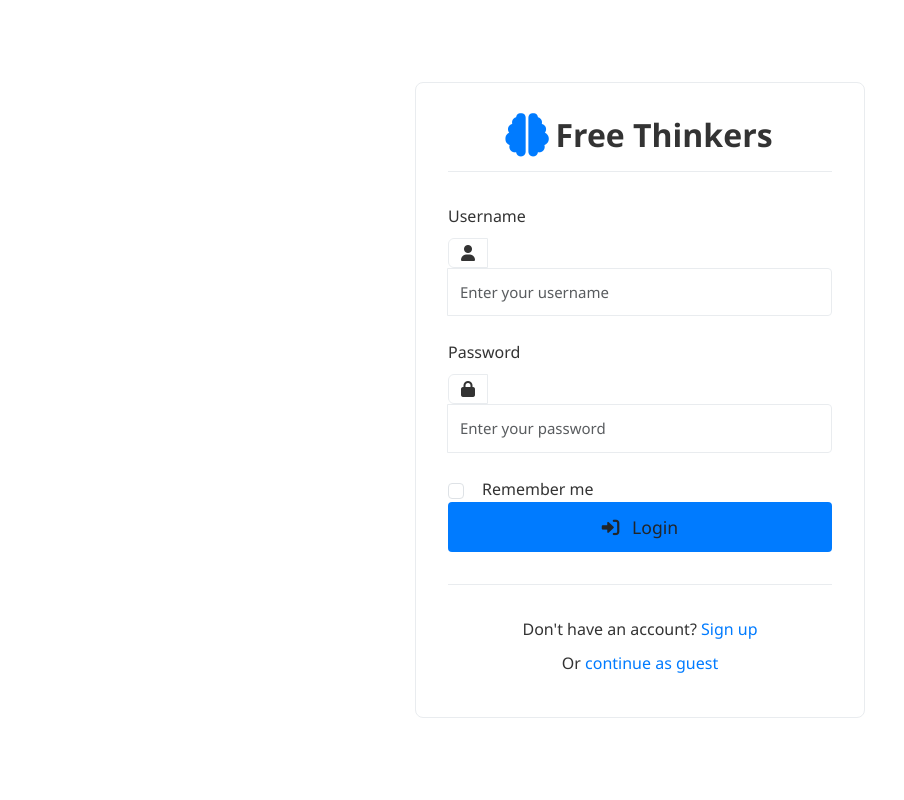
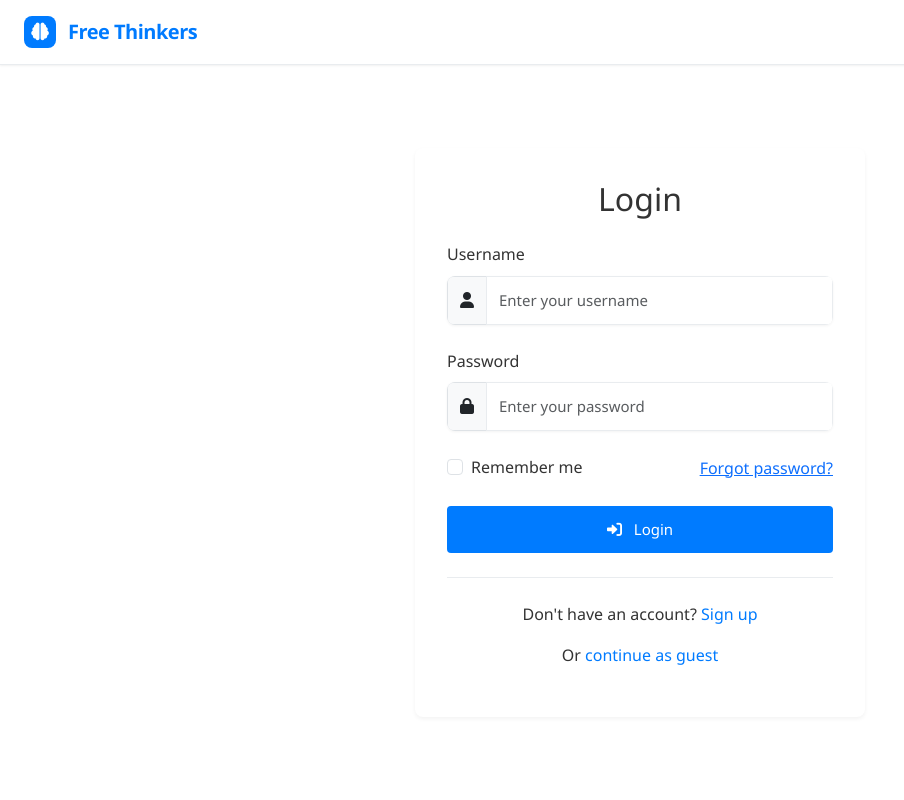
Before and after one commit to zeeshankhan1981/free-thinkers, a Flask app: page /login in a window 1280 px wide. Shown: the whole page, without its empty margins (0-904 px from the left). Run offline with Flask 3, Linux system fonts and the light colour scheme.

Commit message:
fix: Update login page to match app UI theme
- Add app header with blue branding to login page
- Match button styling with main app
- Use consistent color scheme and spacing
- Improve form layout and alignment
- Add proper dark mode styling
- Consistent error message styling

```diff
--- a/app/templates/login.html
+++ b/app/templates/login.html
@@ -7,169 +7,215 @@
     <link href="https://cdn.jsdelivr.net/npm/bootstrap@5.3.0/dist/css/bootstrap.min.css" rel="stylesheet">
     <link rel="stylesheet" href="https://cdnjs.cloudflare.com/ajax/libs/font-awesome/6.0.0/css/all.min.css">
     <link rel="stylesheet" href="{{ url_for('static', filename='css/base-styles.css') }}?v=0.2.1">
+    <link rel="stylesheet" href="{{ url_for('static', filename='css/components-styles.css') }}?v=0.2.1">
+    <link rel="stylesheet" href="{{ url_for('static', filename='css/layout-styles.css') }}?v=0.2.1">
     <link rel="stylesheet" href="{{ url_for('static', filename='css/auth.css') }}?v=0.2.0">
     <style>
         body {
             background-color: var(--bg-color);
             height: 100vh;
+            margin: 0;
+            padding: 0;
+            font-family: 'Segoe UI', Tahoma, Geneva, Verdana, sans-serif;
+            display: flex;
+            flex-direction: column;
+        }
+
+        .header {
+            display: flex;
+            justify-content: space-between;
+            align-items: center;
+            padding: 0.75rem 1.5rem;
+            background-color: white;
+            box-shadow: 0 1px 2px rgba(0,0,0,0.06);
+            z-index: 100;
+            transition: all 0.3s ease;
+            border-bottom: 1px solid var(--border-color);
+            height: 65px;
+        }
+
+        .dark-mode .header {
+            background-color: #1a1a1a;
+            border-bottom-color: #333333;
+        }
+
+        .header-title {
+            font-size: 1.25rem;
+            font-weight: 600;
+            margin: 0;
+            color: var(--primary-color);
+            letter-spacing: -0.5px;
+        }
+
+        .brand-container {
+            display: flex;
+            align-items: center;
+            gap: 0.75rem;
+        }
+
+        .logo {
             display: flex;
             align-items: center;
             justify-content: center;
-            margin: 0;
-            padding: 1rem;
+            width: 2rem;
+            height: 2rem;
+            border-radius: 8px;
+            background-color: var(--primary-color);
+            color: white;
+            font-size: 1.1rem;
         }
+
+        .app-container {
+            flex: 1;
+            padding: var(--spacing);
+            max-width: 1200px;
+            margin: 0 auto;
+            width: 100%;
+            display: flex;
+            flex-direction: column;
+            height: calc(100vh - 65px);
+            justify-content: center;
+            align-items: center;
+        }
+
         .login-container {
+            width: 100%;
             max-width: 450px;
+            padding: 2rem;
+            background-color: white;
+            border-radius: var(--border-radius);
+            box-shadow: 0 2px 4px rgba(0,0,0,0.05);
+            transition: all 0.3s ease;
+        }
+
+        .form-control {
+            border: 1px solid #e9ecef;
+            border-radius: var(--border-radius);
+            padding: 0.75rem 1rem;
+            font-size: 1rem;
+            transition: var(--transition);
             width: 100%;
-            padding: 2rem;
-            background-color: var(--bg-color);
-            border-radius: var(--border-radius);
-            box-shadow: var(--box-shadow);
-            border: 1px solid var(--border-color);
+            background-color: white;
+            color: #333;
+            min-height: initial;
         }
-        .brand {
-            display: flex;
-            align-items: center;
-            justify-content: center;
-            margin-bottom: 2rem;
-            padding-bottom: 1rem;
-            border-bottom: 1px solid var(--border-color);
+
+        .form-control:focus {
+            border-color: var(--primary-color);
+            box-shadow: 0 0 0 0.2rem rgba(0,123,255,0.25);
+            outline: none;
         }
-        .brand i {
-            font-size: 2.5rem;
-            margin-right: 0.5rem;
-            color: var(--primary-color);
-            animation: pulse 2s infinite;
+
+        .btn-primary {
+            background-color: var(--primary-color);
+            border-color: var(--primary-color);
+            transition: all 0.2s ease;
+            color: white;
+            font-weight: 500;
+            padding: 0.75rem 1.25rem;
         }
-        .brand h1 {
-            font-size: 2rem;
-            margin: 0;
-            color: var(--text-color);
-            font-weight: 600;
+
+        .btn-primary:hover,
+        .btn-primary:active,
+        .btn-primary:focus {
+            background-color: var(--primary-hover) !important;
+            border-color: var(--primary-hover) !important;
+            box-shadow: 0 2px 5px rgba(0,0,0,0.1) !important;
+            color: white !important;
+            opacity: 1 !important;
+            transform: translateY(-1px);
         }
-        .login-content {
-            margin-top: 2rem;
-        }
+
         .form-group {
             margin-bottom: 1.5rem;
         }
+
         .form-group label {
+            display: block;
+            margin-bottom: 0.5rem;
             font-weight: 500;
             color: var(--text-color);
         }
-        .input-group {
-            position: relative;
-        }
-        .input-group-text {
-            background-color: var(--input-bg);
-            border-color: var(--border-color);
-            color: var(--text-color);
-            width: 40px;
-            text-align: center;
-        }
-        .form-control {
-            background-color: var(--input-bg);
-            border-color: var(--border-color);
-            color: var(--text-color);
-            padding-left: 1.5rem;
-        }
-        .form-control:focus {
-            border-color: var(--primary-color);
-            box-shadow: 0 0 0 0.2rem rgba(var(--primary-rgb), 0.25);
-        }
-        .btn-login {
-            width: 100%;
-            padding: 0.75rem;
-            font-size: 1.1rem;
-            font-weight: 500;
+
+        .form-check-input:checked {
             background-color: var(--primary-color);
             border-color: var(--primary-color);
-            transition: all 0.2s ease;
         }
-        .btn-login:hover {
-            background-color: var(--primary-hover);
-            border-color: var(--primary-hover);
-            transform: translateY(-1px);
-        }
-        .btn-login i {
-            margin-right: 0.5rem;
-        }
-        .form-footer {
-            margin-top: 2rem;
+
+        .login-links {
+            margin-top: 1.5rem;
             padding-top: 1.5rem;
             border-top: 1px solid var(--border-color);
             text-align: center;
         }
-        .form-footer p {
-            margin: 0.5rem 0;
-            color: var(--text-muted);
-        }
-        .form-footer a {
+
+        .login-links a {
             color: var(--primary-color);
             text-decoration: none;
             font-weight: 500;
+            transition: all 0.2s ease;
         }
-        .form-footer a:hover {
+
+        .login-links a:hover {
             color: var(--primary-hover);
             text-decoration: underline;
         }
-        .login-options {
-            margin-top: 1.5rem;
+
+        .login-error {
+            padding: 0.75rem 1rem;
+            background-color: #f8d7da;
+            color: #721c24;
+            border-radius: var(--border-radius);
+            margin-bottom: 1.5rem;
+            border-left: 4px solid #f5c6cb;
         }
-        .checkbox-group {
-            display: flex;
-            align-items: center;
-            gap: 0.5rem;
-        }
-        .checkbox-group label {
-            color: var(--text-color);
-        }
-        .login-error {
-            margin-top: 1rem;
-            padding: 1rem;
-            border-radius: var(--border-radius);
-            background-color: var(--error-bg);
-            border: 1px solid var(--error-color);
-            color: var(--error-color);
-        }
-        @keyframes pulse {
-            0% { transform: scale(1); }
-            50% { transform: scale(1.1); }
-            100% { transform: scale(1); }
-        }
+
         /* Dark mode styles */
         .dark-mode {
-            background-color: var(--dark-bg);
+            background-color: var(--bg-color);
         }
+
         .dark-mode .login-container {
-            background-color: var(--dark-bg);
+            background-color: #2d3748;
+            border-color: #4a5568;
         }
+
         .dark-mode .form-control {
-            background-color: var(--dark-input-bg);
-            color: var(--dark-text);
+            background-color: #2d3748;
+            color: #f8f9fa;
+            border-color: #4a5568;
         }
-        .dark-mode .input-group-text {
-            background-color: var(--dark-input-bg);
-            color: var(--dark-text);
+
+        .dark-mode label,
+        .dark-mode .checkbox-group label {
+            color: #f8f9fa;
         }
-        .dark-mode .text-muted {
-            color: var(--dark-text-muted);
+
+        .dark-mode .login-links {
+            border-top-color: #4a5568;
         }
+
         .dark-mode .login-error {
-            background-color: var(--dark-error-bg);
-            border-color: var(--dark-error-color);
-            color: var(--dark-error-color);
+            background-color: rgba(220, 38, 38, 0.1);
+            color: #ef4444;
+            border-left-color: #ef4444;
         }
     </style>
 </head>
 <body class="{{ 'dark-mode' if dark_mode else '' }}">
-    <div class="login-container">
-        <div class="brand">
-            <i class="fas fa-brain"></i>
-            <h1>Free Thinkers</h1>
+    <header class="header">
+        <div class="brand-container">
+            <div class="logo">
+                <i class="fas fa-brain"></i>
+            </div>
+            <h1 class="header-title">Free Thinkers</h1>
         </div>
+    </header>
 
-        <div class="login-content">
+    <div class="app-container">
+        <div class="login-container">
+            <h2 class="text-center mb-4">Login</h2>
+
             <div id="loginError" class="login-error" style="display: none;"></div>
 
             <form id="loginForm">
@@ -189,22 +235,25 @@
                     </div>
                 </div>
 
-                <div class="checkbox-group">
-                    <input type="checkbox" class="form-check-input" id="rememberMe">
-                    <label class="form-check-label" for="rememberMe">Remember me</label>
+                <div class="d-flex justify-content-between align-items-center mb-4">
+                    <div class="form-check">
+                        <input type="checkbox" class="form-check-input" id="rememberMe">
+                        <label class="form-check-label" for="rememberMe">Remember me</label>
+                    </div>
+                    <a href="{{ url_for('auth.reset_password_request') }}">Forgot password?</a>
                 </div>
 
                 <div class="d-grid gap-2">
-                    <button type="submit" class="btn btn-login">
-                        <i class="fas fa-sign-in-alt"></i> Login
+                    <button type="submit" class="btn btn-primary">
+                        <i class="fas fa-sign-in-alt me-2"></i> Login
                     </button>
                 </div>
             </form>
-        </div>
 
-        <div class="form-footer">
-            <p>Don't have an account? <a href="{{ url_for('auth.register') }}">Sign up</a></p>
-            <p>Or <a href="{{ url_for('index') }}" id="continueAsGuest">continue as guest</a></p>
+            <div class="login-links">
+                <p>Don't have an account? <a href="{{ url_for('auth.register') }}">Sign up</a></p>
+                <p>Or <a href="{{ url_for('index') }}" id="continueAsGuest">continue as guest</a></p>
+            </div>
         </div>
     </div>
 
```
Also changed, not shown: CHANGELOG.md.
